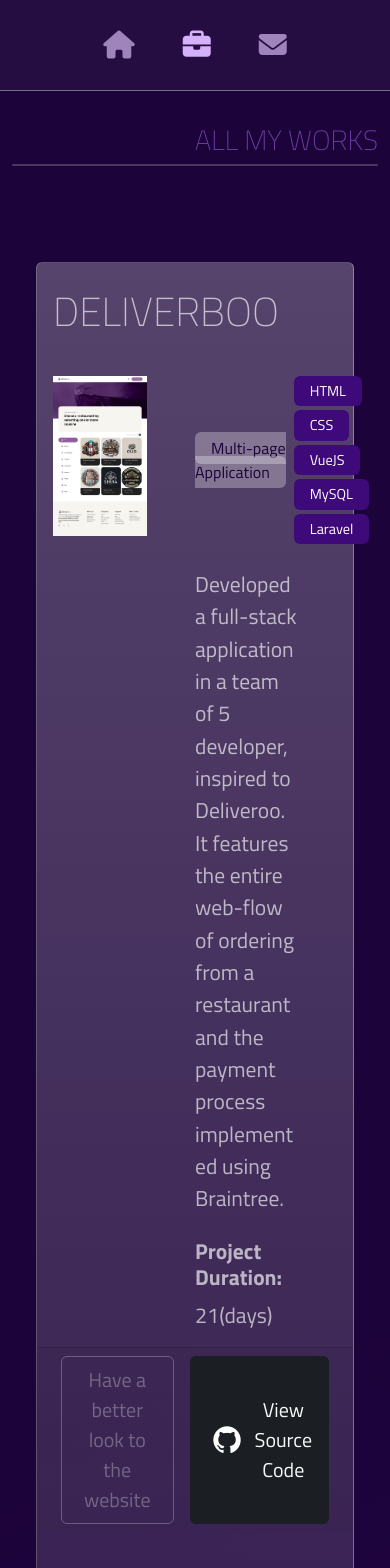
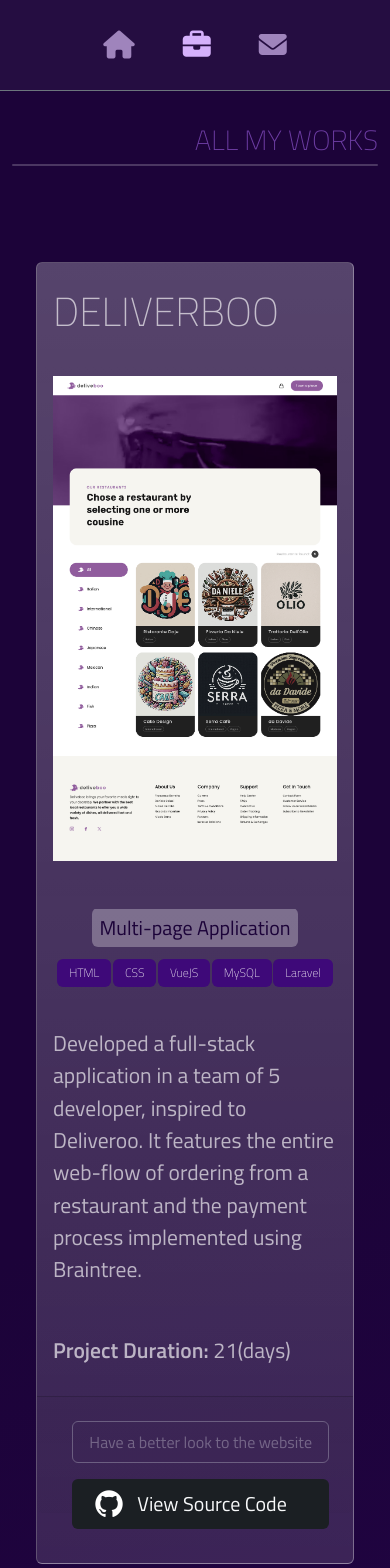
Before and after one commit to nicodellolio/vite-boolfolio-static, a Vue app: page /projects in a window 390 px wide. Shown: the top 1568 px of the page. Built offline with nearby package versions, Linux system fonts and the light colour scheme; a web font is replaced by a local one.

Commit message:
add mobiel view for projects page

```diff
--- a/src/components/ProjectCard.vue
+++ b/src/components/ProjectCard.vue
@@ -71,25 +71,25 @@
                 </h3>
 
               </div>
-              <div class="card-body d-flex gap-5">
-                <div class="left-side w-50">
+              <div class="card-body gap-5">
+                <div class="left-side">
                   <img class="img-single-project w-100" :src="project.preview_image" alt="">
                 </div>
-                <div class="right-side w-50">
-                  <div class="tech-type d-flex align-items-center  mb-4">
+                <div class="right-side">
+                  <div class="tech-type d-flex flex-column mt-1 mb-4">
 
                     <div v-for="type in types">
                       <span v-if="type.id == project.type_id"
-                        class="type bg-light-trasparent w-adapt px-3 py-1 rounded">
+                        class="type bg-light-trasparent rounded px-2 py-1">
                         {{ type.name }}
                       </span>
                     </div>
 
                     <div class="technology">
 
-                      <div class="ms-2 technologies flex-wrap d-flex gap-1 fw-light">
+                      <div class="technologies fw-light">
 
-                        <span class="badge  fw-normal px-3 py-2" v-for="tech in getTechnologiesForProject(project.id)"
+                        <span class="badge" v-for="tech in getTechnologiesForProject(project.id)"
                           :key="tech.id">
                           {{ tech.name }}
                         </span>
@@ -99,12 +99,13 @@
 
                   </div>
 
-                  <div class="description w-75 fs-4">
+                  <div class="description fs-4">
                     {{ project.description }}
+
                   </div>
 
-                  <div class="duration w-75 fs-4 mt-4">
-                    <h4 class="fw-bold">Project Duration:</h4>
+                  <div class="duration fs-4">
+                    <h4 class="fw-semibold d-inline-block">Project Duration:</h4>
                     {{ project.project_duration }}
                   </div>
 
@@ -117,11 +118,11 @@
 
 
                   <RouterLink
-                    class="btn btn-drounded opacity-low text-decoration-none border text-light p-bg-light px-3 py-2 fs-5"
+                    class="btn btn-drounded opacity-low text-decoration-none border look-website text-light p-bg-light px-3 py-2"
                     :to="{ name: 'NotFound' }">
                     Have a better look to the website
                   </RouterLink>
-                  <a target="_blank" class="btn btn-github text-decoration-none text-light p-bg-light px-3 py-1 fs-5"
+                  <a target="_blank" class="btn btn-github text-decoration-none text-light p-bg-light px-3 py-1"
                     :href="project.link_to_source_code">
                     <img src="/github-6980894_1280.png" alt="Github link">
                     View Source Code
@@ -150,6 +151,15 @@
   color: #ffffffa7;
   border: 1px inset #ffffff55;
 
+  .card-body{
+    display: flex;
+    position: relative;
+  }
+
+  .left-side, .right-side{
+    width: 50%;
+  }
+
   .title_box {
     background-color: var(--bg-medium);
     background-image: var(--bs-gradient);
@@ -159,6 +169,17 @@
     .card-title {
       font-weight: 100;
     }
+  }
+}
+
+.technologies{
+  margin-top: 1rem;
+  display: flex;
+  gap: 0.5rem;
+
+  span{
+    font-weight: 400;
+    padding: 0.5rem .75rem;
   }
 }
 
@@ -175,7 +196,7 @@
 
 } */
 
-.projectDuration {
+.duration {
   position: absolute;
   bottom: 0;
   width: 90%;
@@ -188,9 +209,9 @@
   /* width: 84%; */
 }
 
-.projectDuration {
+.duration {
   position: absolute;
-  bottom: 0;
+  bottom: 0.5rem;
   width: 90%;
   padding-bottom: 0.5rem;
 }
@@ -198,6 +219,15 @@
 .left-side {
   max-height: 60vh;
   overflow: scroll;
+}
+
+.project-buttons{
+  margin-top: 2rem;
+  margin-bottom: -1.5rem;
+
+  a{
+    font-size: 20px;
+  }
 }
 
 .btn-github {
@@ -219,5 +249,58 @@
 .bg-light-trasparent {
   background-color: #ffffff4a;
   color: var(--bg-dark);
+  font-size: 1rem;
+}
+
+@media screen and (max-width: 460px) {
+
+  .myCard{
+
+    .card-body{
+      flex-direction: column;
+    }
+
+    .left-side, .right-side{
+      width: 100%;
+      height: fit-content;
+      overflow: auto;
+    }
+
+    .right-side div{
+      align-items: center;
+    }
+
+    .type{
+      font-size: 1.25rem;
+    }
+
+    .technologies{
+      flex-wrap: nowrap;
+      gap: 0.1rem;
+      align-items: center;
+      justify-content: center;
+      margin: 1rem auto;
+
+      span{
+        font-size: .75rem;
+        font-weight: 100
+      };
+    }
+
+    .duration{
+      position: static;
+      margin-top: 3rem;
+    }
+
+    .project-buttons{
+      margin-top: 1rem;
+      flex-direction: column;
+
+      .look-website{
+        font-size: 1rem;
+      }
+    }
+
+  }
 }
 </style>
```
